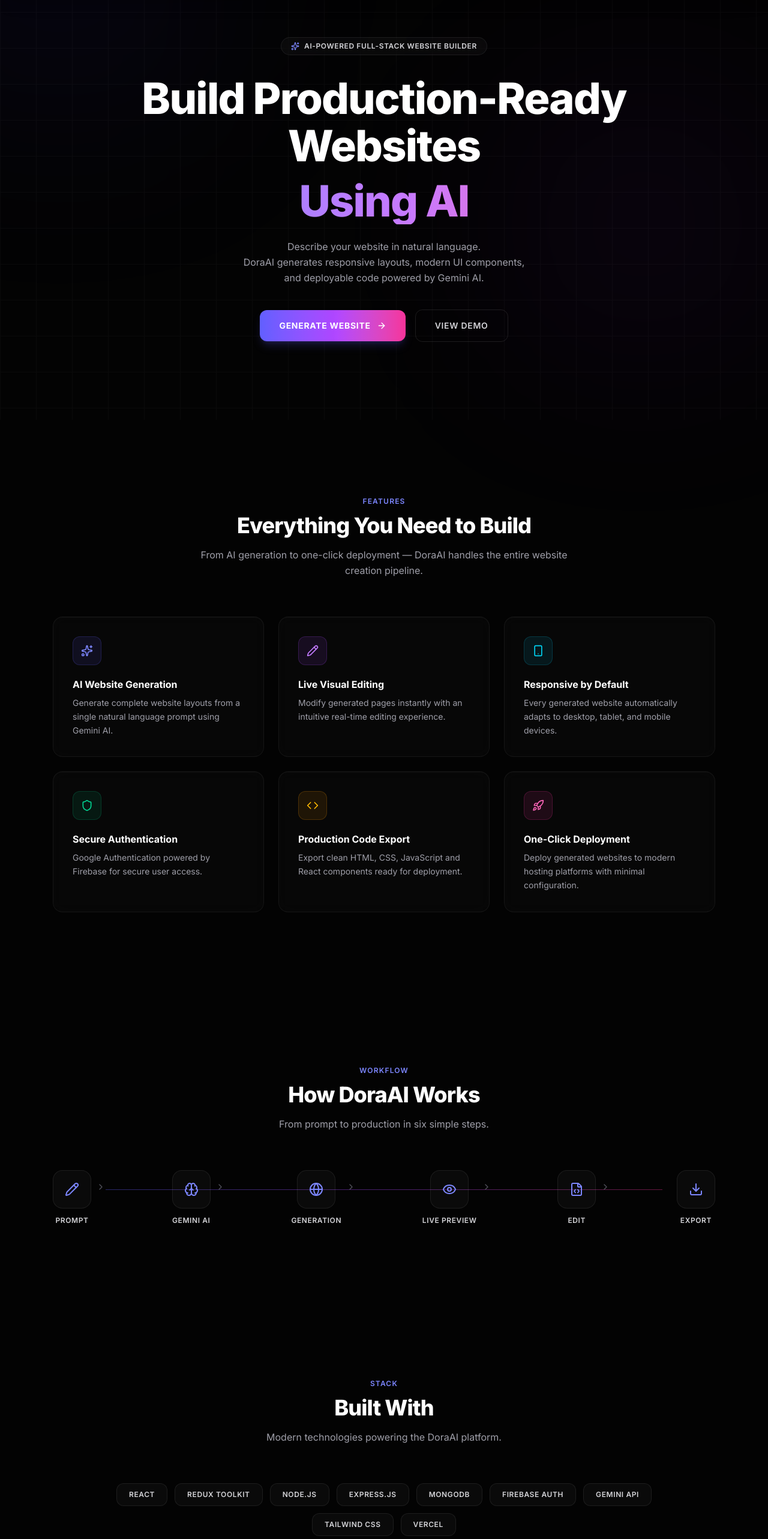
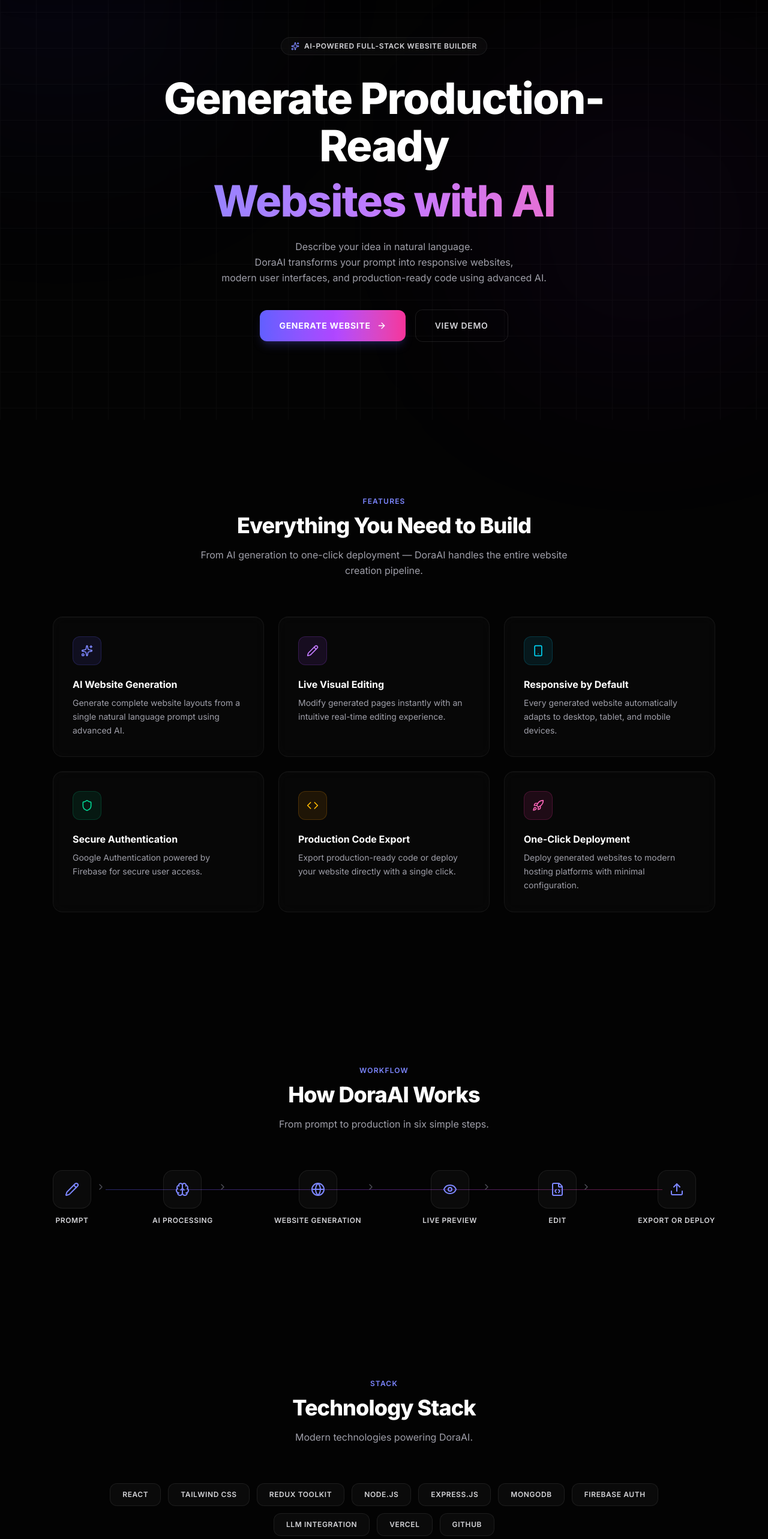
Before and after one commit to Deadstroke-25/DoraAI--Website-Builder, a React (Vite) app in the folder frontend/: page / in a window 1280 px wide. Shown: the part 100-2666 px from the top of the page at 60% size. Built offline with nearby package versions, Linux system fonts and the light colour scheme.

Commit message:
Update UI and project content

```diff
--- a/frontend/index.html
+++ b/frontend/index.html
@@ -5,13 +5,13 @@
     <link rel="icon" type="image/*" href="/ai2.png" />
     <meta name="viewport" content="width=device-width, initial-scale=1.0" />
     <title>DoraAI — AI Website Builder</title>
-    <meta name="description" content="Build production-ready websites using AI. Describe your website in natural language and DoraAI generates responsive layouts, modern UI components, and deployable code powered by Gemini AI." />
+    <meta name="description" content="Build production-ready websites using AI. Describe your website in natural language and DoraAI generates responsive layouts, modern UI components, and deployable code powered by advanced AI." />
     <meta property="og:title" content="DoraAI — AI Website Builder" />
-    <meta property="og:description" content="Transform ideas into responsive websites using the power of Gemini AI." />
+    <meta property="og:description" content="Transform ideas into responsive websites powered by advanced AI." />
     <meta property="og:type" content="website" />
     <meta name="twitter:card" content="summary_large_image" />
     <meta name="twitter:title" content="DoraAI — AI Website Builder" />
-    <meta name="twitter:description" content="Build production-ready websites using AI. Powered by Gemini AI." />
+    <meta name="twitter:description" content="Build production-ready websites using AI. Powered by advanced AI." />
     <link rel="preconnect" href="https://fonts.googleapis.com" />
     <link rel="preconnect" href="https://fonts.gstatic.com" crossorigin />
     <link href="https://fonts.googleapis.com/css2?family=Inter:wght@400;500;600;700;800;900&display=swap" rel="stylesheet" />
--- a/frontend/src/pages/Home.jsx
+++ b/frontend/src/pages/Home.jsx
@@ -11,7 +11,7 @@
   Globe,
   Eye,
   FileCode,
-  Download,
+  Upload,
   ChevronRight,
 } from "lucide-react"
 import { motion } from "framer-motion"
@@ -27,7 +27,7 @@
   {
     icon: Sparkles,
     title: "AI Website Generation",
-    description: "Generate complete website layouts from a single natural language prompt using Gemini AI.",
+    description: "Generate complete website layouts from a single natural language prompt using advanced AI.",
     color: "indigo",
   },
   {
@@ -51,7 +51,7 @@
   {
     icon: Code,
     title: "Production Code Export",
-    description: "Export clean HTML, CSS, JavaScript and React components ready for deployment.",
+    description: "Export production-ready code or deploy your website directly with a single click.",
     color: "amber",
   },
   {
@@ -73,16 +73,16 @@
 
 const TIMELINE_STEPS = [
   { icon: Pencil, label: "Prompt" },
-  { icon: Brain, label: "Gemini AI" },
-  { icon: Globe, label: "Generation" },
+  { icon: Brain, label: "AI Processing" },
+  { icon: Globe, label: "Website Generation" },
   { icon: Eye, label: "Live Preview" },
   { icon: FileCode, label: "Edit" },
-  { icon: Download, label: "Export" },
+  { icon: Upload, label: "Export or Deploy" },
 ]
 
 const TECH_STACK = [
-  "React", "Redux Toolkit", "Node.js", "Express.js",
-  "MongoDB", "Firebase Auth", "Gemini API", "Tailwind CSS", "Vercel",
+  "React", "Tailwind CSS", "Redux Toolkit", "Node.js",
+  "Express.js", "MongoDB", "Firebase Auth", "LLM Integration", "Vercel", "GitHub",
 ]
 
 const WHY_CARDS = [
@@ -93,11 +93,11 @@
 ]
 
 const METRICS = [
-  { value: "<15s", label: "Generation Time" },
-  { value: "100%", label: "Responsive Design" },
-  { value: "Google", label: "Authentication" },
+  { value: "<15min", label: "Generation Time" },
+  { value: "Cross-Platform", label: "Desktop \u2022 Tablet \u2022 Mobile" },
+  { value: "Secure", label: "Authentication" },
   { value: "Clean", label: "Production Code" },
-  { value: "Modern", label: "UI Components" },
+  { value: "Responsive", label: "UI" },
 ]
 
 const FOOTER_LINKS = [
@@ -106,7 +106,7 @@
   { label: "Dashboard", path: "/dashboard" },
 ]
 
-const FOOTER_TECH = ["React", "Node.js", "MongoDB", "Firebase", "Gemini API"]
+const FOOTER_TECH = ["React", "Node.js", "MongoDB", "Firebase", "LLM Integration", "Vercel", "GitHub"]
 
 /* ─── Reusable Sub-Components ─── */
 
@@ -240,9 +240,9 @@
               transition={{ duration: 0.7, delay: 0.05 }}
               className="text-4xl sm:text-5xl md:text-7xl font-extrabold leading-[1.1] tracking-tight max-w-4xl mx-auto"
             >
-              Build Production-Ready Websites
+              Generate Production-Ready
               <span className="block mt-3 bg-gradient-to-r from-indigo-400 via-purple-400 to-pink-400 bg-clip-text text-transparent">
-                Using AI
+                Websites with AI
               </span>
             </motion.h1>
 
@@ -253,11 +253,11 @@
               transition={{ duration: 0.7, delay: 0.1 }}
               className="max-w-2xl mx-auto mt-6 text-sm md:text-base text-zinc-400 leading-relaxed"
             >
-              Describe your website in natural language.
+              Describe your idea in natural language.
               <br className="hidden sm:block" />{" "}
-              DoraAI generates responsive layouts, modern UI components,
+              DoraAI transforms your prompt into responsive websites,
               <br className="hidden sm:block" />{" "}
-              and deployable code powered by Gemini AI.
+              modern user interfaces, and production-ready code using advanced AI.
             </motion.p>
 
             {/* Buttons */}
@@ -385,8 +385,8 @@
           <div className="max-w-5xl mx-auto px-6">
             <SectionHeading
               eyebrow="Stack"
-              title="Built With"
-              description="Modern technologies powering the DoraAI platform."
+              title="Technology Stack"
+              description="Modern technologies powering DoraAI."
             />
 
             <motion.div
@@ -419,7 +419,7 @@
             <SectionHeading
               eyebrow="Advantages"
               title="Why DoraAI"
-              description="Built for developers, designers, and creators who want results fast."
+              description="Designed for developers, startups, and creators who want to build modern websites faster with AI."
             />
 
             <div className="grid grid-cols-1 sm:grid-cols-2 gap-6">
@@ -479,10 +479,10 @@
             >
               <div className="rounded-3xl bg-[#070709]/90 backdrop-blur-xl p-10 md:p-16 text-center border border-white/[0.04]">
                 <h2 className="text-3xl md:text-4xl font-extrabold tracking-tight text-white mb-4">
-                  Start Building with DoraAI Today
+                  Turn Your Ideas Into Websites
                 </h2>
                 <p className="text-zinc-400 text-sm md:text-base max-w-lg mx-auto mb-8 leading-relaxed">
-                  Transform ideas into responsive websites using the power of Gemini AI.
+                  Generate modern, responsive websites powered by advanced AI.
                 </p>
                 <motion.button
                   onClick={handleStartBuilding}
@@ -513,7 +513,7 @@
                   </span>
                 </div>
                 <p className="text-sm text-zinc-500 leading-relaxed max-w-xs">
-                  AI Website Builder powered by Gemini AI.
+                  AI Website Builder powered by advanced AI.
                 </p>
               </div>
 
@@ -538,7 +538,7 @@
 
               {/* Built With */}
               <div>
-                <h4 className="text-xs font-bold uppercase tracking-widest text-zinc-400 mb-4">Built With</h4>
+                <h4 className="text-xs font-bold uppercase tracking-widest text-zinc-400 mb-4">Technology</h4>
                 <ul className="space-y-2.5">
                   {FOOTER_TECH.map(tech => (
                     <li key={tech} className="text-sm text-zinc-500">{tech}</li>
```
